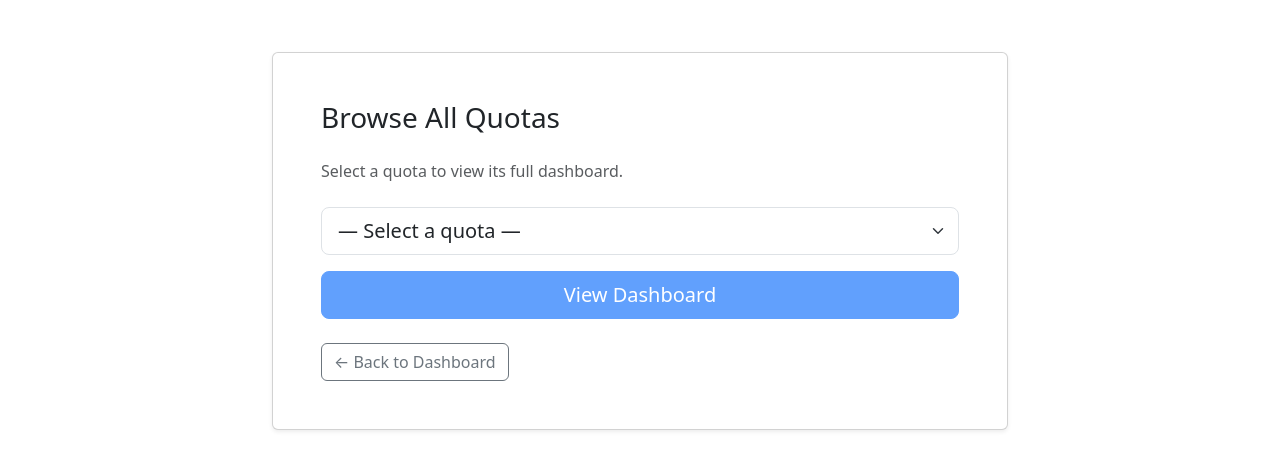
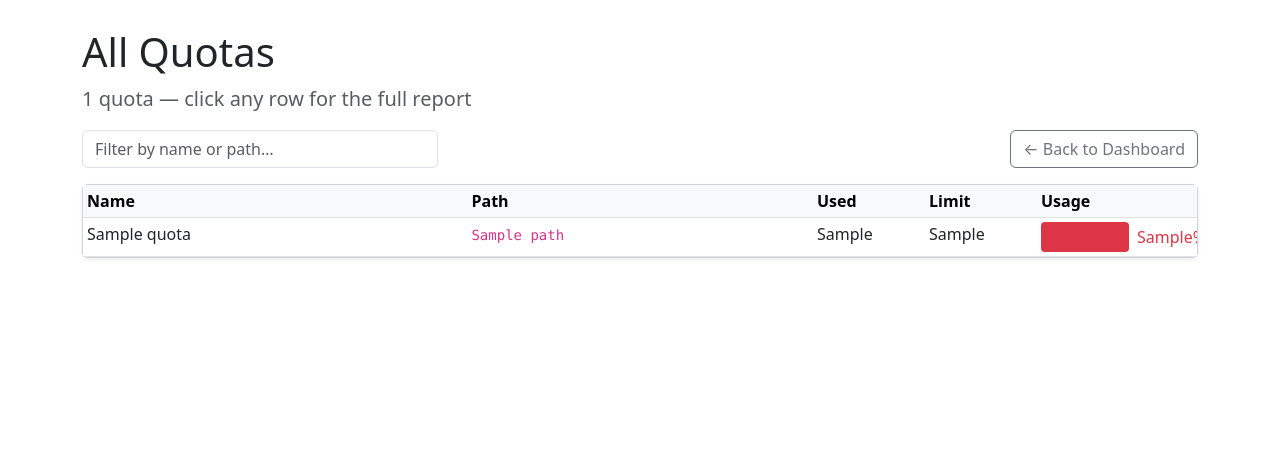
Before and after one commit to checomp/trace-vast-dashboard, a Flask app: template templates/admin_quotas.html in a window 1280 px wide. Shown: the part 56-526 px from the top of the page. Run offline with Flask 3, Linux system fonts and the light colour scheme; the template is opened without the code that fills it: most values are stand-ins (such as "Sample title", 1, 10 or a date in 2020).

Commit message:
refactor: restore table layout for /admin/quotas quota browser
Clickable rows with name, path, used/limit, and mini usage bar.
Filter input for quick search. Click any row for full dashboard.

Co-Authored-By: Claude Sonnet 4.6 <noreply@anthropic.com>

```diff
--- a/templates/admin_quotas.html
+++ b/templates/admin_quotas.html
@@ -1,54 +1,98 @@
 {% extends "base.html" %}
 
-{% block title %}Browse Quotas{% endblock %}
+{% block title %}All Quotas{% endblock %}
+
+{% block head %}
+<style>
+    #quotaTable tbody tr { cursor: pointer; }
+    #quotaTable tbody tr:hover { background-color: #f5f5f5; }
+    .usage-bar {
+        height: 8px;
+        border-radius: 4px;
+        background-color: #e9ecef;
+        min-width: 80px;
+    }
+    .usage-bar-fill {
+        height: 100%;
+        border-radius: 4px;
+    }
+</style>
+{% endblock %}
 
 {% block content %}
-<div class="row justify-content-center mt-5">
-    <div class="col-md-8">
+<div class="row mt-4">
+    <div class="col-md-12">
+        <h1>All Quotas</h1>
+        <p class="lead text-muted">{{ quotas|length }} quota{{ 's' if quotas|length != 1 }} — click any row for the full report</p>
+    </div>
+</div>
+
+<div class="row mb-3">
+    <div class="col-md-4">
+        <input type="text" id="searchInput" class="form-control" placeholder="Filter by name or path…" oninput="filterTable()">
+    </div>
+    <div class="col-md-8 text-end">
+        <a href="/dashboard" class="btn btn-outline-secondary">← Back to Dashboard</a>
+    </div>
+</div>
+
+<div class="row">
+    <div class="col-md-12">
         <div class="card shadow-sm">
-            <div class="card-body p-5">
-                <h3 class="mb-4">Browse All Quotas</h3>
-                <p class="text-muted mb-4">Select a quota to view its full dashboard.</p>
-
-                {% if quotas %}
-                <div class="mb-3">
-                    <select id="quotaSelect" class="form-select form-select-lg">
-                        <option value="" disabled selected>— Select a quota —</option>
+            <div class="table-responsive">
+                <table class="table table-sm table-hover mb-0" id="quotaTable">
+                    <thead class="table-light">
+                        <tr>
+                            <th>Name</th>
+                            <th>Path</th>
+                            <th style="width:7rem;">Used</th>
+                            <th style="width:7rem;">Limit</th>
+                            <th style="width:10rem;">Usage</th>
+                        </tr>
+                    </thead>
+                    <tbody>
                         {% for q in quotas %}
-                        <option value="/admin/quota/{{ q.id }}">
-                            {{ q.name }} ({{ q.path }}) — {{ q.usage_pct }}%
-                        </option>
+                        <tr onclick="window.location='/admin/quota/{{ q.id }}'">
+                            <td>{{ q.name or '—' }}</td>
+                            <td><code>{{ q.path or '—' }}</code></td>
+                            <td>{{ q.used_effective_fmt }}</td>
+                            <td>{{ q.hard_limit_fmt }}</td>
+                            <td>
+                                <div class="d-flex align-items-center gap-2">
+                                    <div class="usage-bar flex-grow-1">
+                                        <div class="usage-bar-fill
+                                            {% if q.usage_pct < 75 %}bg-success
+                                            {% elif q.usage_pct < 90 %}bg-warning
+                                            {% else %}bg-danger{% endif %}"
+                                            style="width: {{ [q.usage_pct, 100]|min }}%">
+                                        </div>
+                                    </div>
+                                    <span class="text-nowrap
+                                        {% if q.usage_pct < 75 %}text-success
+                                        {% elif q.usage_pct < 90 %}text-warning
+                                        {% else %}text-danger{% endif %}"
+                                        style="width:3.5rem; text-align:right; font-variant-numeric: tabular-nums;">
+                                        {{ q.usage_pct }}%
+                                    </span>
+                                </div>
+                            </td>
+                        </tr>
+                        {% else %}
+                        <tr><td colspan="5" class="text-center text-muted py-4">No quotas found.</td></tr>
                         {% endfor %}
-                    </select>
-                </div>
-                <div class="d-grid">
-                    <button id="viewBtn" class="btn btn-primary btn-lg" disabled onclick="goToQuota()">
-                        View Dashboard
-                    </button>
-                </div>
-                {% else %}
-                <p class="text-muted">No quotas found.</p>
-                {% endif %}
-
-                <div class="mt-4">
-                    <a href="/dashboard" class="btn btn-outline-secondary">← Back to Dashboard</a>
-                </div>
+                    </tbody>
+                </table>
             </div>
         </div>
     </div>
 </div>
 
 <script>
-    const select = document.getElementById('quotaSelect');
-    const btn = document.getElementById('viewBtn');
-
-    select.addEventListener('change', function () {
-        btn.disabled = !this.value;
-    });
-
-    function goToQuota() {
-        const val = document.getElementById('quotaSelect').value;
-        if (val) window.location = val;
+    function filterTable() {
+        const q = document.getElementById('searchInput').value.toLowerCase();
+        document.querySelectorAll('#quotaTable tbody tr').forEach(function(row) {
+            row.style.display = row.textContent.toLowerCase().includes(q) ? '' : 'none';
+        });
     }
 </script>
 {% endblock %}
```
